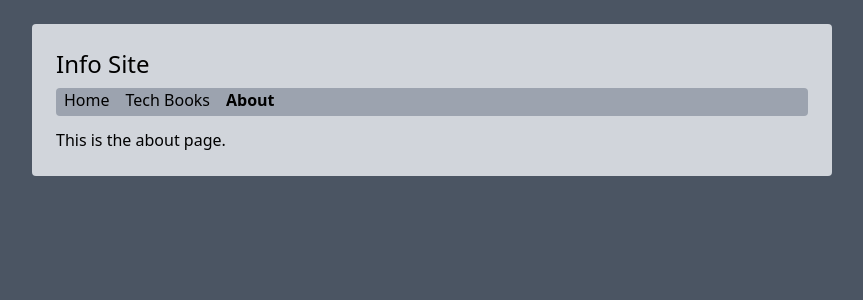
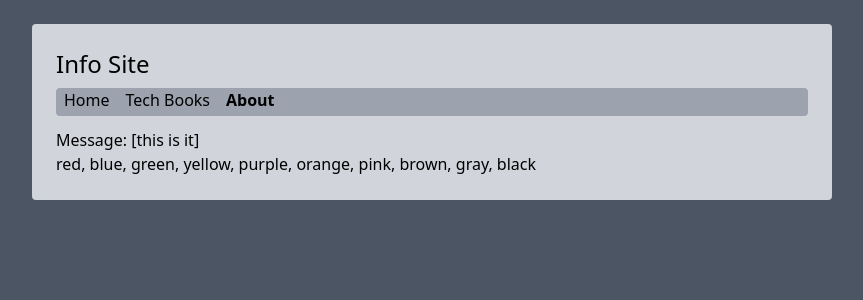
Before and after one commit to edwardtanguay/vue3-showcase-site, a Vue app: page /about in a window 1280 px wide. Shown: the top 300 px of the page, without its empty margins (208-1071 px from the left). Built offline with nearby package versions, Linux system fonts and the light colour scheme.

Commit message:
about papge

```diff
--- a/src/App.vue
+++ b/src/App.vue
@@ -1,6 +1,8 @@
 <script setup lang="ts">
 import SiteTitle from './components/SiteTitle.vue'
 import SiteNav from './components/SiteNav.vue'
+
+
 </script>
 
 <template>
--- a/src/components/TestBook.vue
+++ /dev/null
@@ -1,3 +0,0 @@
-<template>
-	<p>testbook</p>
-</template>
--- a/src/pages/PageAbout.vue
+++ b/src/pages/PageAbout.vue
@@ -1,3 +1,30 @@
+<script lang="ts">
+import { defineComponent } from 'vue'
+
+export default defineComponent({
+	setup() {
+		const message = 'this is it'
+		const colors = [
+			'red',
+			'blue',
+			'green',
+			'yellow',
+			'purple',
+			'orange',
+			'pink',
+			'brown',
+			'gray',
+			'black'
+		]
+
+		return {
+			message,
+			colors
+		}
+	}
+})
+</script>
 <template>
-	<p>This is the about page.</p>
+	<p>Message: [{{ message }}]</p>
+	<p>{{ colors.join(', ') }}</p>
 </template>
```
